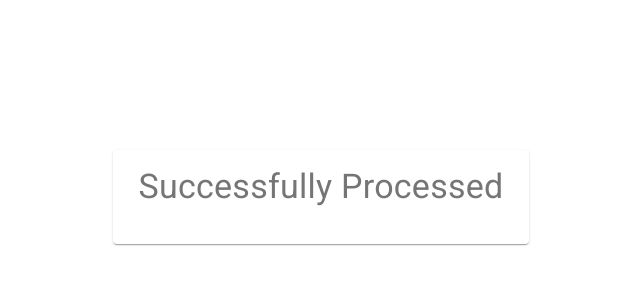
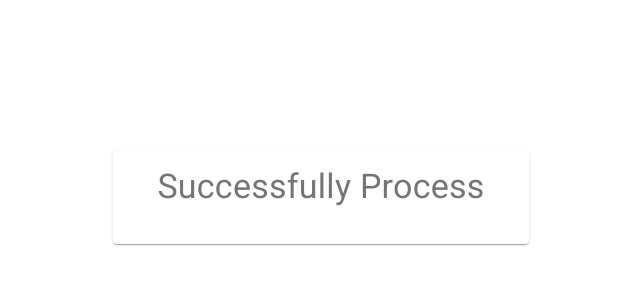
Before and after one commit to olayinkaa/ipharm, a React (Create React App) app: page /success-page in a window 1280 px wide. Shown: the top 300 px of the page, without its empty margins (319-959 px from the left). Built offline with nearby package versions, Linux system fonts and the light colour scheme.

Commit message:
added success-page

```diff
--- a/src/views/SuccessPage.js
+++ b/src/views/SuccessPage.js
@@ -29,7 +29,7 @@ const SuccessPage = () => {
                     <Card className={classes.root}>
                         <CardContent>
                         <Typography variant="h4" component="h2" className={classes.title} color="textSecondary" gutterBottom>
-                            Successfully Processed
+                            Successfully Process
                         </Typography>
                         </CardContent>
                     </Card>
```
